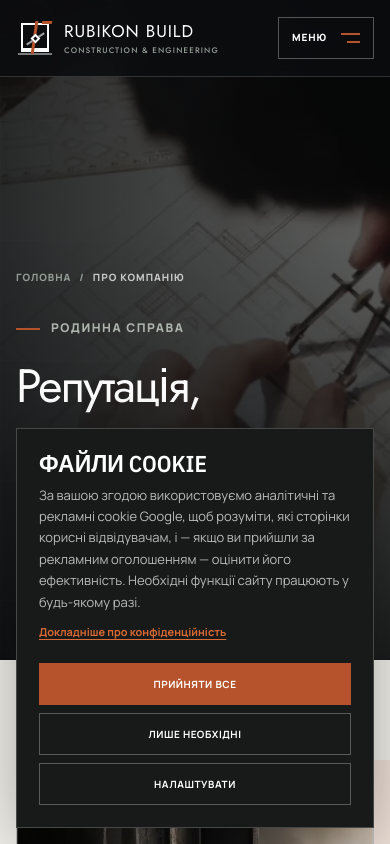
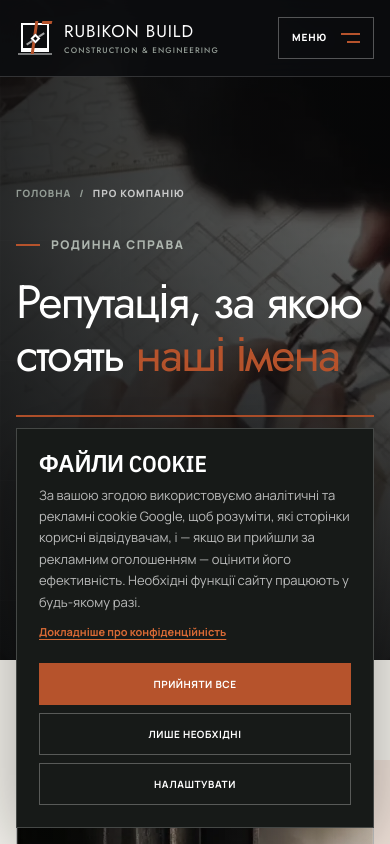
Before and after one commit to leusd100/rubikon-build, a Next.js app: page /pro-nas in a window 390 px wide. Shown: the top 844 px of the page. Built offline with nearby package versions, Linux system fonts and the light colour scheme.

Commit message:
Unify page hero rhythm (#65)
* feat: vary editorial rhythm across direction pages

* feat: unify page hero rhythm

```diff
--- a/app/globals.css
+++ b/app/globals.css
@@ -38,6 +38,7 @@
   --section-space: clamp(92px, 8vw, 128px);
   --section-space-compact: clamp(72px, 6vw, 96px);
   --grid-gap: clamp(44px, 6vw, 88px);
+  --hero-bottom-space: clamp(64px, 8vh, 88px);
 
   /* Shape and elevation */
   --radius-sm: 12px;
@@ -177,7 +178,7 @@ section[id] { scroll-margin-top: 116px; }
 .hero-media video { position: absolute; inset: 0; width: 100%; height: 100%; object-fit: cover; object-position: 60% center; filter: saturate(.66) contrast(1.1) brightness(.85); }
 .hero-shade { position: absolute; z-index: 1; inset: 0; background: linear-gradient(90deg, rgba(9,10,12,.95) 0%, rgba(9,10,12,.79) 42%, rgba(9,10,12,.23) 75%, rgba(9,10,12,.55) 100%), linear-gradient(0deg, rgba(9,10,12,.78) 0%, transparent 48%, rgba(9,10,12,.3) 100%); pointer-events: none; }
 .hero-grid { position: absolute; z-index: 1; inset: 0; opacity: .21; background-image: linear-gradient(rgba(255,255,255,.28) 1px, transparent 1px), linear-gradient(90deg, rgba(255,255,255,.28) 1px, transparent 1px); background-size: 96px 96px; mask-image: linear-gradient(90deg, black, transparent 82%); pointer-events: none; }
-.hero-layout { position: relative; z-index: 2; display: grid; grid-template-columns: minmax(0, 1fr) minmax(292px, 320px); min-height: 100%; align-items: end; gap: var(--grid-gap); padding-top: 180px; padding-bottom: 78px; }
+.hero-layout { position: relative; z-index: 2; display: grid; grid-template-columns: minmax(0, 1fr) minmax(292px, 320px); min-height: 100%; align-items: end; gap: var(--grid-gap); padding-top: 180px; padding-bottom: var(--hero-bottom-space); }
 .hero-copy { position: relative; min-width: 0; }
 .eyebrow { display: flex; align-items: center; gap: 11px; margin: 0 0 24px; color: var(--text-muted); font-size: 12px; font-weight: 800; letter-spacing: .13em; text-transform: uppercase; }
 .eyebrow span { width: 24px; height: 2px; background: var(--accent); }
@@ -448,11 +449,16 @@ section[id] { scroll-margin-top: 116px; }
 .direction-hero-video { z-index: 1; opacity: 0; transition: opacity 1.1s cubic-bezier(.4, 0, .2, 1); }
 .direction-hero-video.is-active { opacity: 1; }
 .subhero-overlay { position: absolute; inset: 0; background: linear-gradient(90deg, rgba(10,11,12,.94), rgba(10,11,12,.73) 50%, rgba(10,11,12,.4)), linear-gradient(0deg, rgba(10,11,12,.72), transparent 62%); }
-.subhero-layout { position: relative; z-index: 2; display: grid; grid-template-columns: 1.25fr .55fr; align-items: end; gap: 100px; padding-top: 190px; padding-bottom: 90px; }
-.directions-subhero .subhero-layout { padding-bottom: clamp(180px, 24vh, 240px); }
+.subhero-layout { position: relative; z-index: 2; display: grid; grid-template-columns: minmax(0, 1.25fr) minmax(320px, .55fr); align-items: end; gap: clamp(56px, 7vw, 104px); padding-top: 190px; padding-bottom: var(--hero-bottom-space); }
+.subhero-copy { min-width: 0; }
+.subhero-title-line { display: block; }
+.subhero-title-line + .subhero-title-line { margin-top: .08em; }
+.directions-subhero h1 { max-width: 980px; font-size: clamp(54px, 5.45vw, 82px); }
+.directions-subhero .subhero-title-line:last-child { max-width: 920px; }
 .about-hero-media { position: absolute; inset: 0; background: radial-gradient(circle at 72% 42%, rgba(182,83,44,.16), transparent 30%), linear-gradient(120deg, #1c201e, #111413 72%); }
 .about-hero-media > :is(img, video) { position: absolute; inset: 0; width: 100%; height: 100%; object-fit: cover; object-position: center; filter: saturate(.62) contrast(1.08) brightness(.9); }
-.about-subhero .subhero-layout { grid-template-columns: 1fr; }
+.about-subhero .subhero-layout { grid-template-columns: minmax(0, 1.25fr) minmax(320px, .55fr); }
+.about-subhero h1 { max-width: 860px; }
 .about-subhero .subhero-grid { z-index: 1; opacity: .055; background-size: 120px 120px; mask-image: linear-gradient(90deg, rgba(0,0,0,.7), transparent 62%); }
 .about-subhero .subhero-overlay { z-index: 1; background: linear-gradient(90deg, rgba(10,11,12,.9), rgba(10,11,12,.68) 42%, rgba(10,11,12,.4) 72%, rgba(10,11,12,.28)), linear-gradient(0deg, rgba(10,11,12,.5), transparent 58%); }
 .breadcrumb { display: flex; flex-wrap: wrap; gap: 8px; margin: 0 0 48px; color: rgba(255,255,255,.47); font-size: 10px; font-weight: 800; letter-spacing: .1em; text-transform: uppercase; }
@@ -463,6 +469,7 @@ section[id] { scroll-margin-top: 116px; }
 .breadcrumb i { font-style: normal; }
 .subhero h1, .service-subhero h1 { margin: 0; font-family: var(--font-display), var(--font-manrope), sans-serif; font-size: var(--title-page); font-weight: 400; line-height: 1.04; letter-spacing: -.04em; text-wrap: balance; }
 .subhero h1 em, .service-subhero h1 em { color: var(--accent); font-style: normal; }
+.subhero-side { padding-top: 24px; border-top: 2px solid var(--accent); }
 .subhero-side > p { margin: 0; color: rgba(255,255,255,.7); font-size: 16px; line-height: 1.75; }
 .subhero-stats { display: grid; grid-template-columns: 1fr 1fr; margin-top: 48px; border-top: 1px solid rgba(255,255,255,.2); }
 .subhero-stats div { padding: 24px 16px 0 0; }
@@ -480,8 +487,7 @@ section[id] { scroll-margin-top: 116px; }
 .service-subhero-content h1 { max-width: 1040px; }
 .service-subhero-content .service-subhero-lead { max-width: 650px; margin: 34px 0 0; color: rgba(255,255,255,.7); font-size: 17px; line-height: 1.75; }
 .service-subhero-content .button { margin-top: 40px; }
-.about-hero-cta { margin-top: 40px; }
-.subhero-side-cta { margin-top: 28px; }
+.about-hero-cta, .subhero-side-cta { margin-top: 28px; }
 
 .page-section { padding-block: var(--section-space); background: var(--warm); }
 .page-section-dark { color: white; background: var(--deep); }
@@ -830,6 +836,8 @@ footer .brand-name small { color: var(--text-on-dark-subtle); }
    desktop header itself runs out of room; 960px is where the footer's own 3-column tablet
    composition starts looking right. Kept distinct rather than merged into one number. */
 @media (max-width: 960px) {
+  .subhero-layout, .about-subhero .subhero-layout { grid-template-columns: 1fr; gap: 36px; }
+  .subhero-side { width: min(100%, 620px); }
   .footer-grid { min-height: 0; grid-template-columns: auto auto minmax(215px, auto); justify-content: space-between; align-items: start; gap: 32px 56px; padding-block: 36px; }
   /* Full span, not just column 1 — otherwise column 2/row 1 sits empty above "Напрямки" (the
      brand only reached column 1, leaving a dead cell; the contact stack's row-span made it easy
--- a/app/napryamky/page.tsx
+++ b/app/napryamky/page.tsx
@@ -31,10 +31,13 @@ export default function DirectionsPage() {
         <div className="subhero-overlay" />
         <div className="subhero-grid" aria-hidden="true" />
         <div className="shell subhero-layout">
-          <div>
+          <div className="subhero-copy">
             <Breadcrumbs items={[{ label: 'Головна', href: siteRoutes.home }, { label: 'Напрямки', href: siteRoutes.directions }]} />
             <p className="eyebrow light"><span /> Сфери компетенції</p>
-            <h1>П’ять напрямків робіт<br /><em>Один об’єкт може поєднувати кілька</em></h1>
+            <h1>
+              <span className="subhero-title-line">П’ять напрямків робіт</span>
+              <span className="subhero-title-line"><em>Один об’єкт</em> може поєднувати кілька</span>
+            </h1>
           </div>
           <div className="subhero-side">
             <p>Кожен напрямок має свою специфіку — від металевого каркаса й бетонної основи до покрівлі та будівельної частини зерносховища. Оберіть потрібний напрямок або коротко опишіть завдання, якщо ваш об’єкт поєднує кілька видів робіт.</p>
--- a/app/pro-nas/page.tsx
+++ b/app/pro-nas/page.tsx
@@ -27,10 +27,16 @@ export default function AboutPage() {
         <div className="subhero-overlay" aria-hidden="true" />
         <div className="subhero-grid" aria-hidden="true" />
         <div className="shell subhero-layout">
-          <div>
+          <div className="subhero-copy">
             <Breadcrumbs items={[{ label: 'Головна', href: siteRoutes.home }, { label: 'Про компанію', href: siteRoutes.about }]} />
             <p className="eyebrow light"><span /> Родинна справа</p>
-            <h1>Репутація,<br />за якою стоять<br /><em>наші імена</em></h1>
+            <h1>
+              <span className="subhero-title-line">Репутація, за якою</span>
+              <span className="subhero-title-line">стоять <em>наші імена</em></span>
+            </h1>
+          </div>
+          <div className="subhero-side about-subhero-side">
+            <p>RUBIKON BUILD — родинна компанія з Дніпра. В основі — понад 30 років практичного досвіду, особиста відповідальність і системний підхід.</p>
             <a className="button button-primary about-hero-cta" href="#inquiry">
               Обговорити проєкт <span aria-hidden="true">↗</span>
             </a>
```
Also changed, not shown: 1 other file (tests, documents, lock files or other folders).
